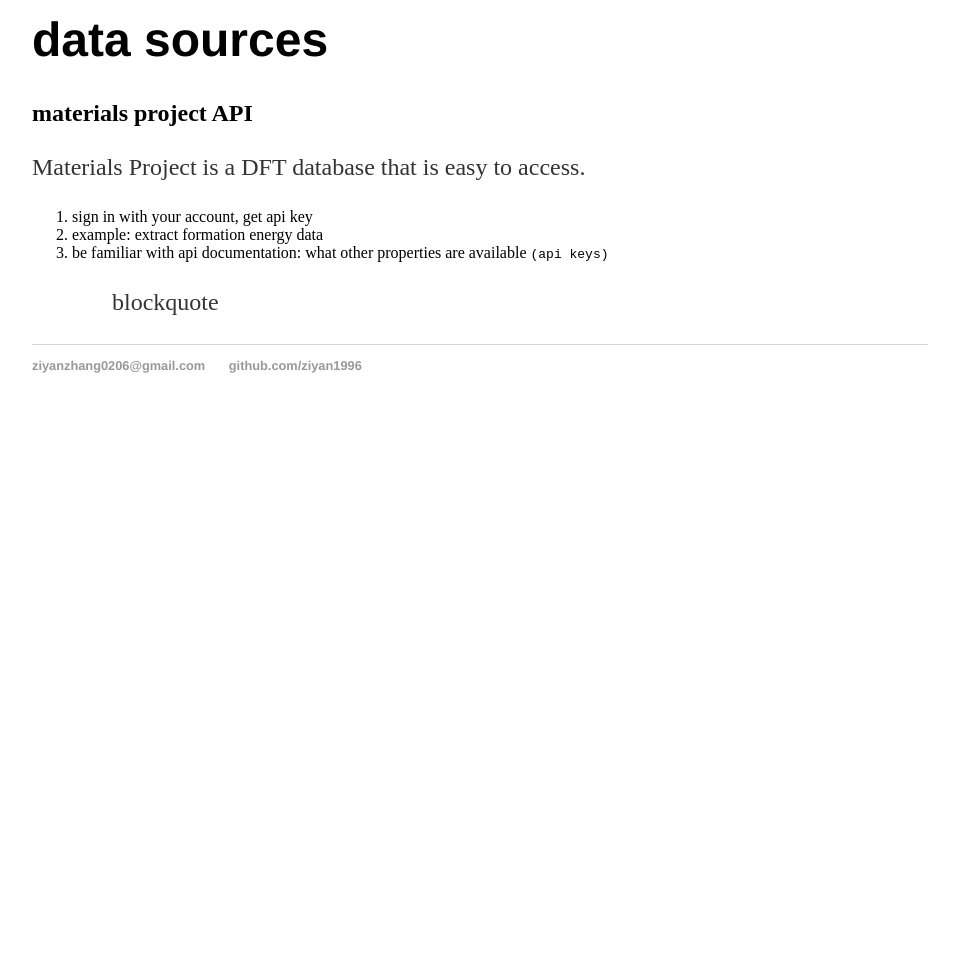
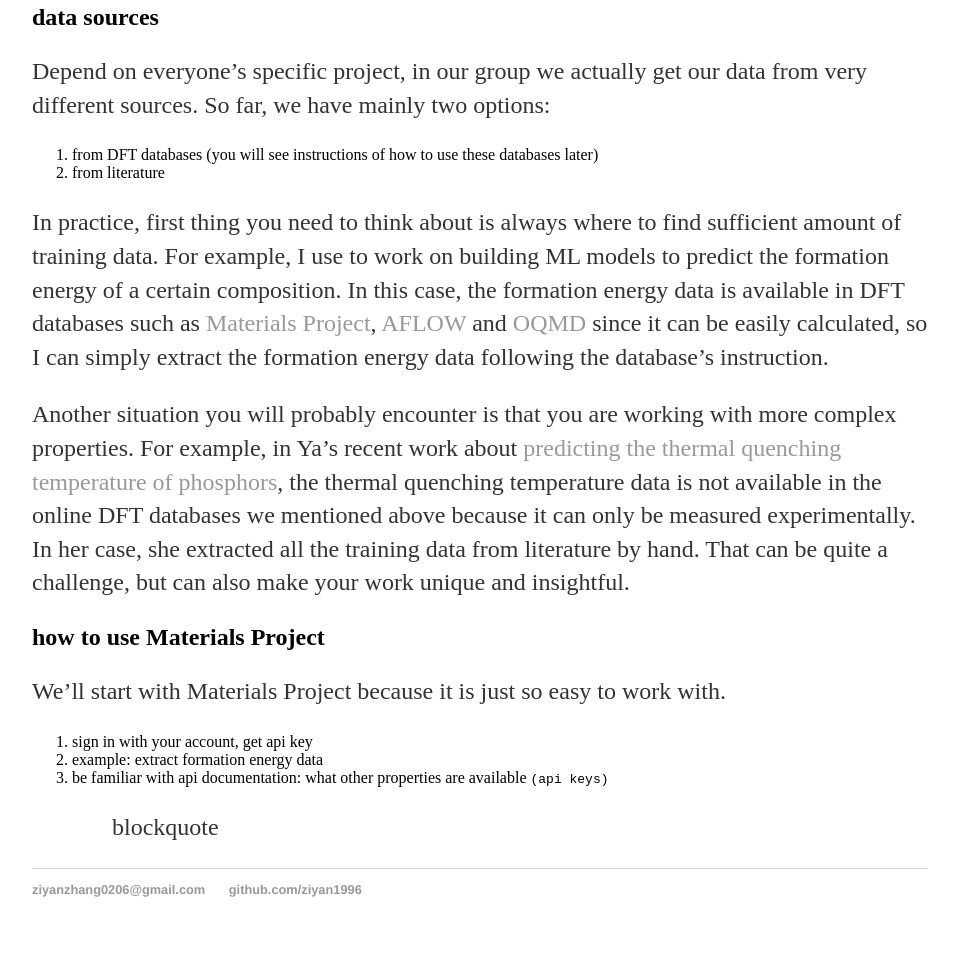
Before and after one commit to ziyan1996/ziyan1996.github.io, a Jekyll site: the page built from _posts/2020-03-24-data-extraction.md, in a window 1280 px wide. Shown: the part 709-1666 px from the top of the page, without its empty margins (160-1118 px from the left). Built offline with Jekyll 4.4.1, drawn with Linux system fonts in a browser that asks for light colours; before the commit the page ends 1142 px from its top, so only the background shows below that.

Commit message:
Update 2020-03-24-data-extraction.md

```diff
--- a/_posts/2020-03-24-data-extraction.md
+++ b/_posts/2020-03-24-data-extraction.md
@@ -9,13 +9,21 @@
 ![ML workflow]({{ '/assets/images/ML_workflow.png' | relative_url }})
 {: style="width: 300px; max-width: 100%;"}
 
-# data sources
+## data sources
+
+Depend on everyone's specific project, in our group we actually get our data from very different sources. So far, we have mainly two options:
+
+1. from DFT databases (you will see instructions of how to use these databases later)
+2. from literature
+
+In practice, first thing you need to think about is always where to find sufficient amount of training data. For example, I use to work on building ML models to predict the formation energy of a certain composition. In this case, the formation energy data is available in DFT databases such as [Materials Project](https://materialsproject.org/), [AFLOW](http://aflowlib.org/) and [OQMD](http://oqmd.org/) since it can be easily calculated, so I can simply extract the formation energy data following the database's instruction.
+
+Another situation you will probably encounter is that you are working with more complex properties. For example, in Ya's recent work about [predicting the thermal quenching temperature of phosphors](https://pubs.acs.org/doi/abs/10.1021/acsami.9b16065), the thermal quenching temperature data is not available in the online DFT databases we mentioned above because it can only be measured experimentally. In her case, she extracted all the training data from literature by hand. That can be quite a challenge, but can also make your work unique and insightful.
 
 
+## how to use Materials Project
 
-## materials project API
-
-Materials Project is a DFT database that is easy to access.
+We'll start with Materials Project because it is just so easy to work with.
 
 1. sign in with your account, get api key
 2. example: extract formation energy data
```
